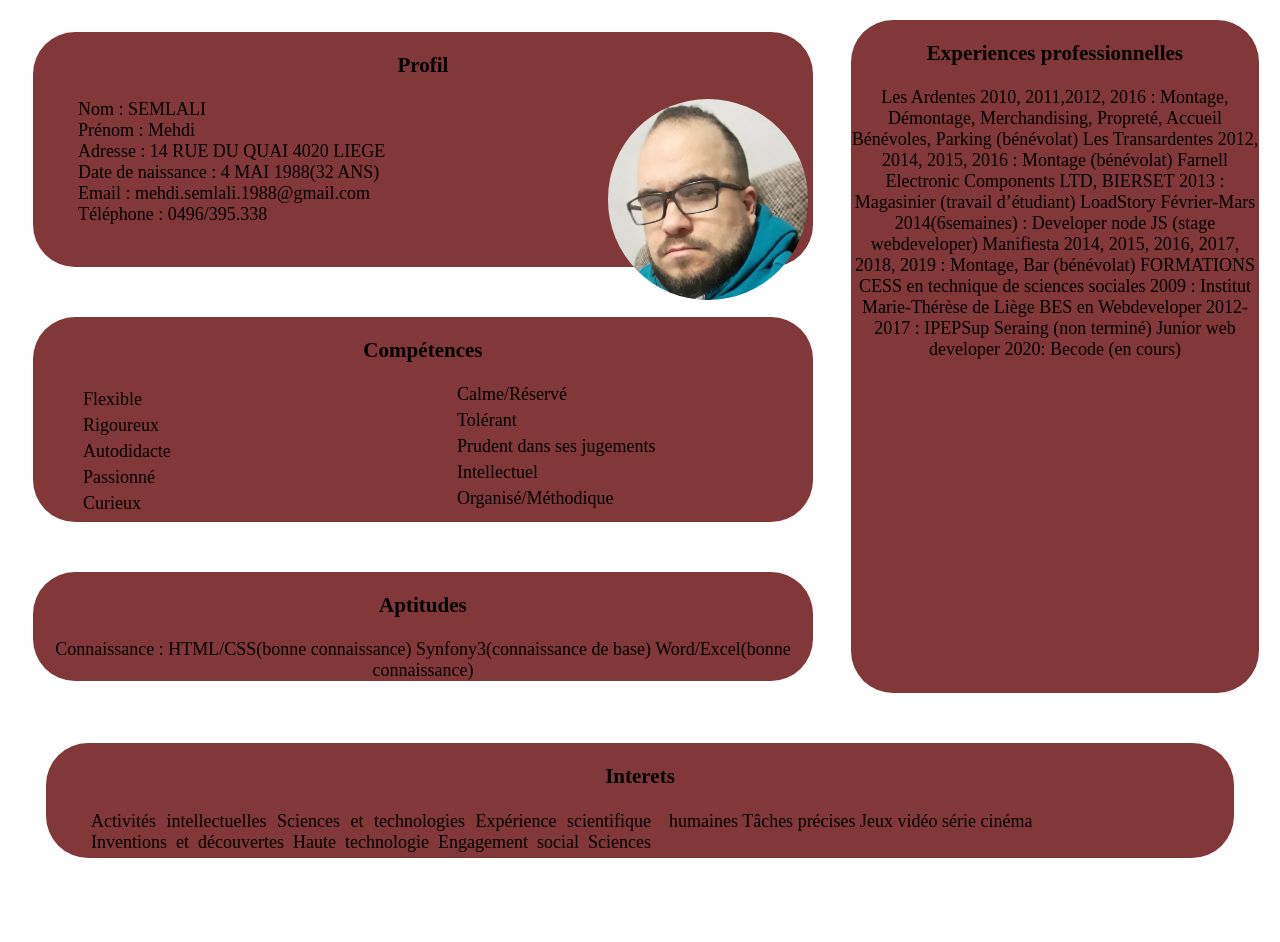
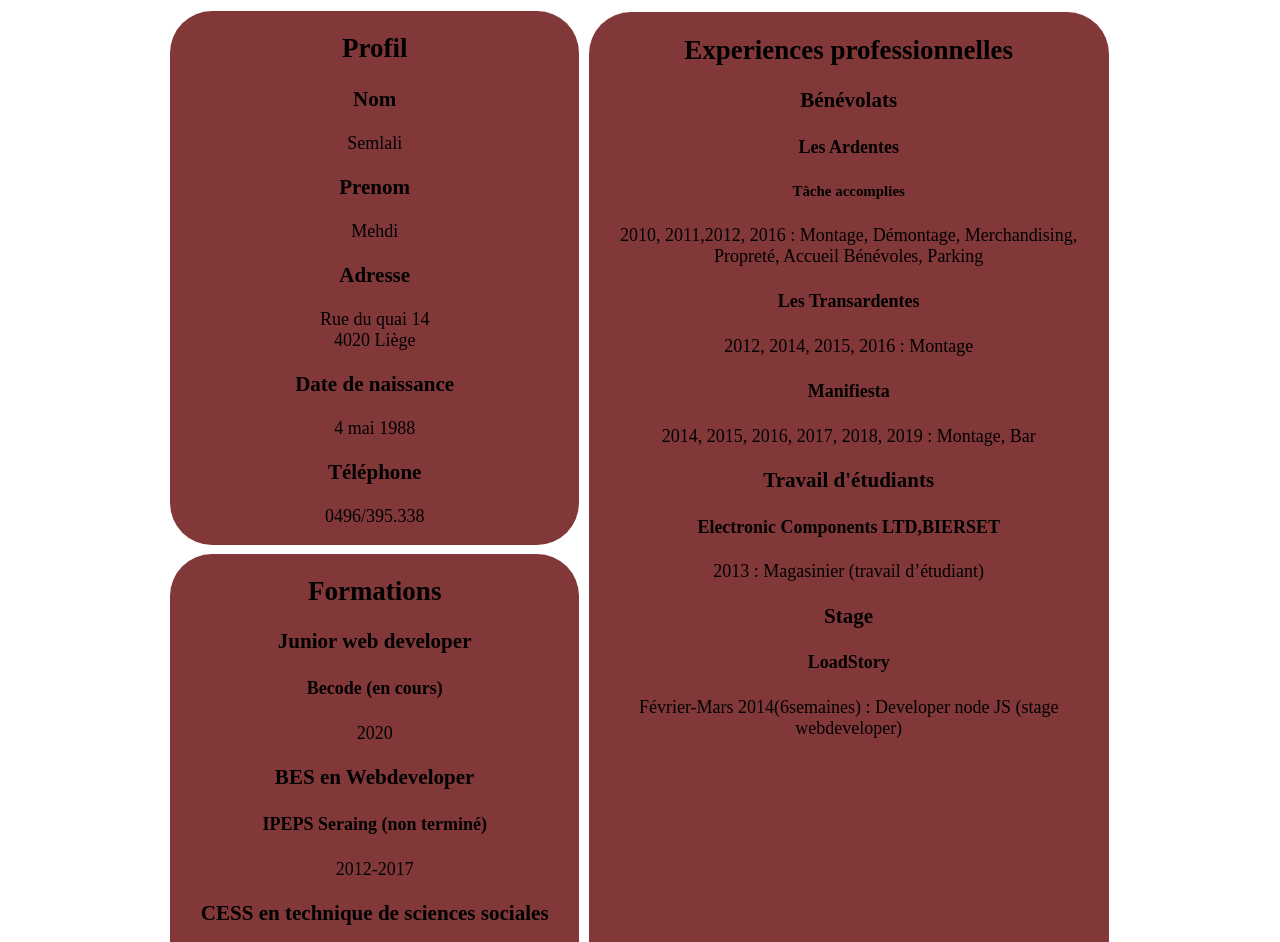
Before and after one commit to mehdoche1988/MyCV, a plain HTML site: page index.html in a window 1280 px wide. Shown: the part 81-1023 px from the top of the page. Before the commit the page ends 984 px from the top, so only its background shows below. Drawn offline with Linux system fonts and the light colour scheme.

Commit message:
correction

```diff
--- a/css/styles.css
+++ b/css/styles.css
@@ -1,18 +1,21 @@
-.item1 { grid-area: profil; }
-.item2 { grid-area: Compétences; }
-.item3 { grid-area: Aptitudes; }
-.item4 { grid-area: ExPro; }
-.item5 { grid-area: Interets; }
-.item6 { grid-area: CV; }
+.item1 { grid-area: CV; margin-left: auto ; margin-right: auto;}
+.item2 { grid-area: profil; }
+.item3 { grid-area: Compétences; }
+.item4 { grid-area: Aptitudes; }
+.item5 { grid-area: ExPro; }
+.item6 { grid-area: Interets; }
+.item7 { grid-area: Formation; }
+
+
 
 .grid-container {
   display: grid;
   grid-template-areas:
-  'CV  CV'
-  'profil  ExPro'
-  'Compétences ExPro'
-  'Aptitudes ExPro  '
-  'Interets Interets  ';
+  'CV CV CV CV CV CV'
+  'profil profil profil ExPro ExPro ExPro'
+  'Formation Formation Formation ExPro ExPro ExPro'
+  'Aptitudes Aptitudes Aptitudes Aptitudes Aptitudes Aptitudes  '
+  'Interets Interets Interets Compétences Compétences Compétences  ';
 }
 
 .grid-container > div {
@@ -20,7 +23,7 @@
   text-align: center;
   font-size:18px;
   border-radius: 42px;
-  margin: 3%;
+  margin: 1%;
 }
 li{
   list-style: none;
@@ -33,11 +36,18 @@ ul{
 }
 .pic {
   width: 200px;
-  float: right;
+  float: left;
   border-radius: 100px;
   margin: center;
+  margin-top: 15px;
 }
 
 h1{
   text-transform: uppercase;
 }
+
+.container{
+  width: 75%;
+  margin-left: auto;
+  margin-right: auto;
+}
--- a/index.html
+++ b/index.html
@@ -2,6 +2,7 @@
 <html>
     <head>
         <meta charset="utf-8" />
+        <meta name="viewport" content="width=device-width, initial-scale=1.0">
         <link rel="stylesheet" href="css/styles.css" />
         <title>curriculum vitae</title>
     </head>
@@ -10,24 +11,35 @@
         <div class="container">
 
  <div class="grid-container">
-     <h1 class="item6">curriculum vitae</h1>
-    <div class="item1">
-        <h3>Profil</h3>
-        <ul>
-        Nom : SEMLALI <br>
-        Prénom : Mehdi<br>
-        Adresse : 14 RUE DU QUAI 4020 LIEGE<br>
-        Date de naissance : 4 MAI 1988(32 ANS)<br>
-        Email : mehdi.semlali.1988@gmail.com<br>
-        Téléphone : 0496/395.338<br>
-        <img class="pic"
-        src="pic.jpg"
-        alt="moi">
-   </ul>
+     <h1 class="item1">curriculum vitae</h1>
+
+    <div class="item2">
+
+             <h2>Profil</h2>
+             <!--  <img class="pic"
+             src="pic.jpg"
+             alt="moi"> -->
+
+                        <h3>Nom</h3>
+                        <p>Semlali</p>
+
+                        <h3>Prenom</h3>
+                        <p>Mehdi</p>
+
+                        <h3>Adresse</h3>
+                        <p>Rue du quai 14<br>
+                        4020 Liège</p>
+
+                        <h3>Date de naissance</h3>
+                        <p>4 mai 1988</p>
+
+                        <h3>Téléphone</h3>
+                        <p>0496/395.338</p>
+
 
     </div>
-    <div class="item2">
-         <h3>Compétences</h3>
+    <div class="item3">
+         <h2>Compétences</h2>
         <ul>
             <li>  Flexible</li>
             <li>  Rigoureux</li>
@@ -39,67 +51,92 @@
             <li>  Prudent dans ses jugements</li>
             <li>  Intellectuel</li>
             <li>  Organisé/Méthodique</li>
-        </ul></div>
-    <div class="item3">
-        <h3>Aptitudes</h3>
-        Connaissance :
-        HTML/CSS(bonne connaissance)
-        Synfony3(connaissance de
-        base)
-        Word/Excel(bonne
-        connaissance)</div>
-    <div class="item4"> <h3>Experiences professionnelles</h3>
+        </ul>
+    </div>
+    <div class="item4">
+        <h2>Aptitudes</h2>
+<ul>
+        <h3>Informatique</h3>
 
-        Les Ardentes
+            <h4>HTML/CSS</h4>
+            <p>(bonne connaissance)</p>
 
+            <h4>Synfony3</h4>
+            <p>(connaissance de base)</p>
+
+            <h4>PHP/JS</h4>
+            <p>(en cours d'apprentissage)</p>
+
+            <h4>Word/Excel</h4>
+            <p>(bonne connaissance)</p>
+
+        <h3>Langue</h3>
+
+            <h4>Français</h4>
+            <p>Langue maternelle</p>
+
+            <h4>Anglais</h4>
+            <p>connaissance scolaire</p>
+</ul>
+    </div>
+    <div class="item5">
+        <h2>Experiences professionnelles</h2>
+        <h3>Bénévolats</h3>
+        <h4>Les Ardentes</h4>
+
+<h5>Tâche accomplies</h5>
         2010, 2011,2012, 2016 : Montage,
         Démontage, Merchandising, Propreté, Accueil
-        Bénévoles, Parking (bénévolat)
+        Bénévoles, Parking
 
-        Les Transardentes
-        2012, 2014, 2015, 2016 : Montage (bénévolat)
+        <h4>Les Transardentes</h4>
+        2012, 2014, 2015, 2016 : Montage
 
-        Farnell Electronic Components LTD,
+        <h4>Manifiesta</h4>
 
-        BIERSET
+        2014, 2015, 2016, 2017, 2018, 2019 : Montage, Bar
+
+        <h3>Travail d'étudiants</h3>
+        <h4>Electronic Components LTD,BIERSET</h4>
 
         2013 : Magasinier (travail d’étudiant)
-
-        LoadStory
+        <h3>Stage</h3>
+        <h4>LoadStory</h4>
 
         Février-Mars 2014(6semaines) : Developer
         node JS (stage webdeveloper)
 
-        Manifiesta
+</div>
+ <div class="item7">
 
-        2014, 2015, 2016, 2017, 2018, 2019 : Montage, Bar
+       <h2>Formations</h2>
+        <h3>Junior web developer</h3>
+        <h4>Becode (en cours)</h4>
+        <p>2020</p>
 
-        (bénévolat)
+        <h3>BES en Webdeveloper</h3>
+        <h4>IPEPS Seraing (non terminé)</h4>
+         <p>2012-2017</p>
 
-        FORMATIONS
+        <h3>CESS en technique de sciences sociales</h3>
+         <h4>Institut Marie-Thérèse de Liège </h4>
+         <p>2009</p>
+</div>
 
-        CESS en technique de sciences sociales
-        2009 : Institut Marie-Thérèse de Liège
-
-        BES en Webdeveloper
-        2012-2017 : IPEPSup Seraing (non terminé)
-
-        Junior web developer
-        2020: Becode (en cours)</div>
-    <div class="item5">
-        <h3> Interets</h3>
+    <div class="item6">
+        <h2> Interets</h2>
         <ul>
-        Activités intellectuelles
-        Sciences et technologies
-        Expérience scientifique
-        Inventions et découvertes
-        Haute technologie
-        Engagement social
-        Sciences humaines
-        Tâches précises
-        Jeux vidéo
-        série
-        cinéma
+        <li>Activités intellectuelles</li>
+        <li>Sciences et technologies</li>
+        <li>Expérience scientifique</li>
+        <li>Inventions et découvertes</li>
+        <li>Haute technologie</li>
+        <li>Engagement social</li>
+        <li>Sciences humaines</li>
+        <li>Tâches précises</li>
+        <li>Jeux vidéo</li>
+        <li>Série</li>
+        <li>Cinéma</li>
     </ul>
 
     </div>
```
